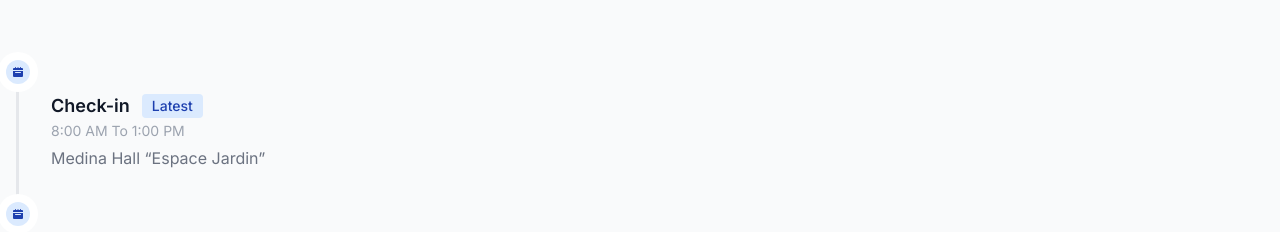
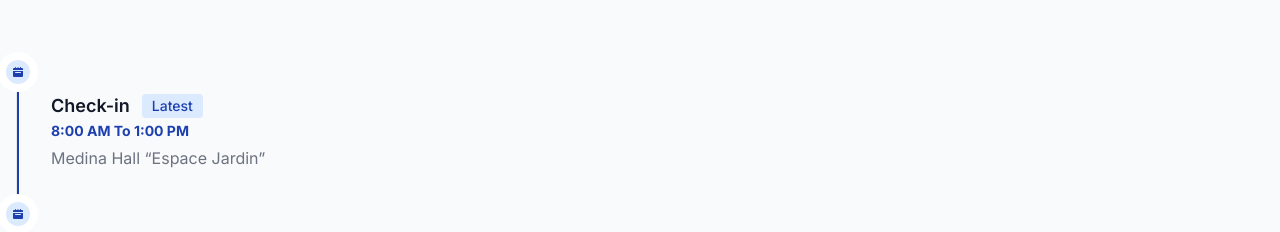
Before and after one commit to bouaziz-mohamed-amine/tsyp, a React (Vite) app: page /schedule in a window 1280 px wide. Shown: the part 140-372 px from the top of the page. Built offline with nearby package versions, Linux system fonts and the light colour scheme.

Commit message:
add program

```diff
--- a/src/app/components/timeline-view/TimelineShedule.jsx
+++ b/src/app/components/timeline-view/TimelineShedule.jsx
@@ -53,9 +53,9 @@ export default function TimelineSchedule() {
                 <path d="M20 4a2 2 0 0 0-2-2h-2V1a1 1 0 0 0-2 0v1h-3V1a1 1 0 0 0-2 0v1H6V1a1 1 0 0 0-2 0v1H2a2 2 0 0 0-2 2v2h20V4ZM0 18a2 2 0 0 0 2 2h16a2 2 0 0 0 2-2V8H0v10Zm5-8h10a1 1 0 0 1 0 2H5a1 1 0 0 1 0-2Z"/>
             </svg>
         </span>
-        <div className="p-8  border-2 border-r-0 border-t-0 border-b-0">
+        <div className="p-8  border-2 border-blue-800  border-r-0 border-t-0 border-b-0">
 		<h3 class="flex items-center mb-1 text-lg font-semibold text-gray-900 dark:text-white">Check-in<span class="ml-4 bg-blue-100 text-blue-800 text-sm font-medium me-2 px-2.5 py-0.5 rounded dark:bg-blue-900 dark:text-blue-300 ms-3">Latest</span></h3>
-        <time class="block mb-2 text-sm font-normal leading-none text-gray-400 dark:text-gray-500">8:00 AM To 1:00 PM</time>
+        <time class="block mb-2 text-sm font-bold leading-none text-blue-800  dark:text-gray-500">8:00 AM To 1:00 PM</time>
         <p class=" text-base font-normal text-gray-500 dark:text-gray-400">Medina Hall “Espace Jardin”</p>
 		</div>
     </li>
```
